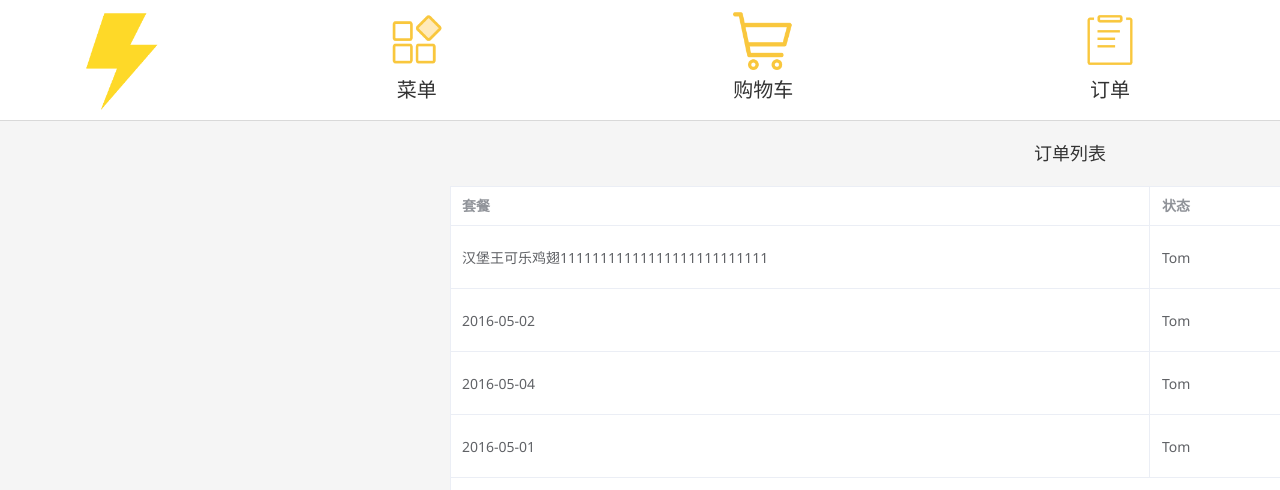
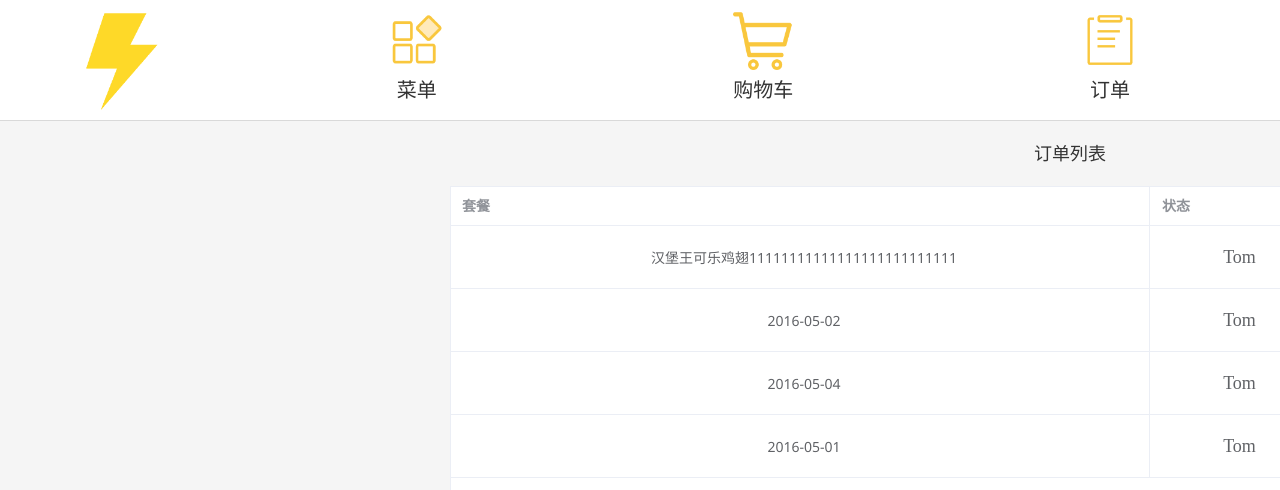
Before and after one commit to Bascii098/McDL, a Vue app: page /order in a window 1280 px wide. Shown: the top 490 px of the page. Built offline with nearby package versions, Linux system fonts and the light colour scheme; a small style sheet from the web is missing.

Commit message:
order页样式改变

```diff
--- a/src/views/order/index.vue
+++ b/src/views/order/index.vue
@@ -26,10 +26,28 @@ const tableData = [
   <div class="order">
     <span class="msg">订单列表</span>
     <el-table :data="tableData" border style="width: 100%" height="800">
-      <el-table-column prop="foods" label="套餐" show-overflow-tooltip />
-      <el-table-column prop="name" label="状态" width="180" />
+      <el-table-column label="套餐" show-overflow-tooltip>
+        <template #default="scope">
+          <div class="table">
+            <span style="margin-left: 10px">{{ scope.row.foods }}</span>
+          </div>
+        </template>
+      </el-table-column>
+      <el-table-column label="状态" width="180">
+        <template #default="scope">
+          <div class="table">
+            <span class="status">{{ scope.row.name }}</span>
+          </div>
+        </template>
+      </el-table-column>
       <el-table-column prop="address" label="就餐方式" width="180" />
-      <el-table-column prop="address" label="价格" width="180" />
+      <el-table-column label="价格" width="180">
+        <template #default="scope">
+          <div class="table">
+            <span class="price">{{ scope.row.address }}</span>
+          </div>
+        </template>
+      </el-table-column>
     </el-table>
   </div>
 </template>
@@ -45,5 +63,21 @@ const tableData = [
     justify-content: center;
     font-size: large;
   }
+
+  .table {
+    display: flex;
+    align-items: center;
+    justify-content: center;
+
+    .price {
+      color: red;
+      font-family: fantasy;
+    }
+
+    .status {
+      font-family: serif;
+      font-size: 18px;
+    }
+  }
 }
 </style>
```
